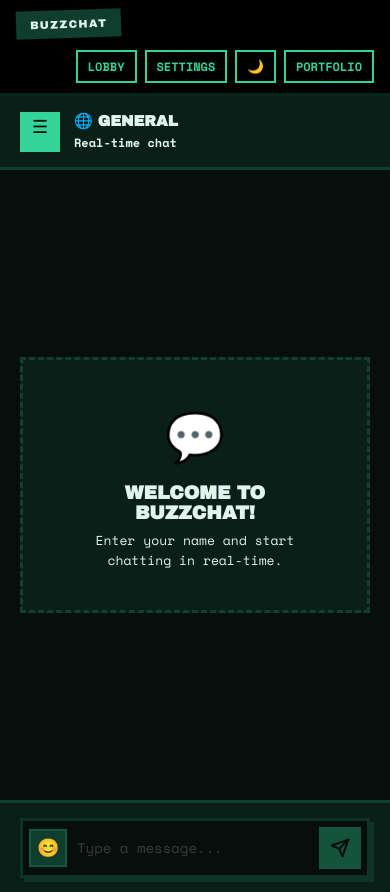
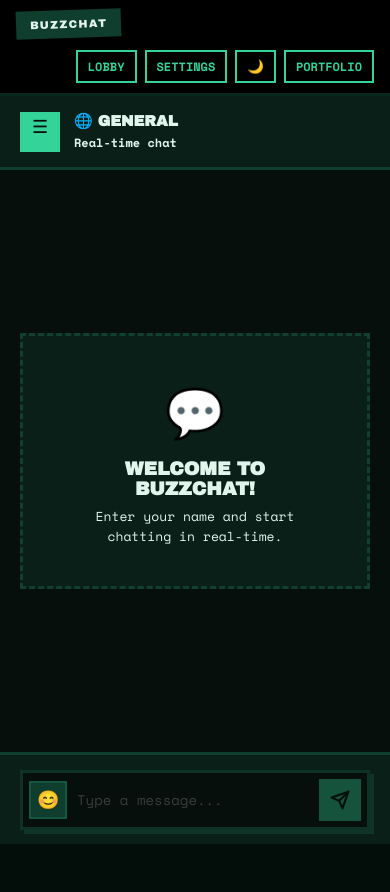
Before and after one commit to doubleUM/website-porto, a Flask app: page /chat/app in a window 390 px wide. After the commit the page ends 844 px from the top, so only its background shows below. Run offline with Flask 3, Linux system fonts and the light colour scheme; parts of the project's set-up code (start-up, migrations or seed data) failed here and were passed over; some libraries are stand-ins or nearby versions.

Commit message:
small updates for small screen optimization

```diff
--- a/static/css/chat.css
+++ b/static/css/chat.css
@@ -335,6 +335,7 @@ body {
   border-bottom: 3px solid var(--bz-ink);
   min-height: 48px;
   flex-wrap: wrap;
+  flex-shrink: 0;
 }
 
 .bz-top-links {
@@ -379,11 +380,20 @@ body {
 [data-theme="dark"] .theme-icon-light { display: none; }
 [data-theme="light"] .theme-icon-dark { display: none; }
 
+.ch-app-body {
+  display: flex;
+  flex-direction: column;
+  height: 100vh; /* fallback */
+  height: 100dvh;
+  overflow: hidden;
+}
+
 .ch-app {
+  flex: 1;
   display: grid;
-  grid-template-columns: 280px 1fr;
-  height: calc(100vh - 48px);
+  grid-template-columns: 260px 1fr;
   overflow: hidden;
+  background: var(--bz-bg);
 }
 
 .ch-sidebar {
@@ -850,7 +860,6 @@ body {
 @media (max-width: 768px) {
   .ch-app {
     grid-template-columns: 1fr;
-    height: calc(100dvh - 48px);
   }
 
   .ch-sidebar {
--- a/templates/chat_app.html
+++ b/templates/chat_app.html
@@ -16,7 +16,7 @@
     </script>
 </head>
 
-<body>
+<body class="ch-app-body">
     <header class="bz-topbar">
         <span class="bz-stamp" style="background:var(--bz-pink);color:var(--bz-ink);">BUZZCHAT</span>
         <div class="bz-top-links">
```
